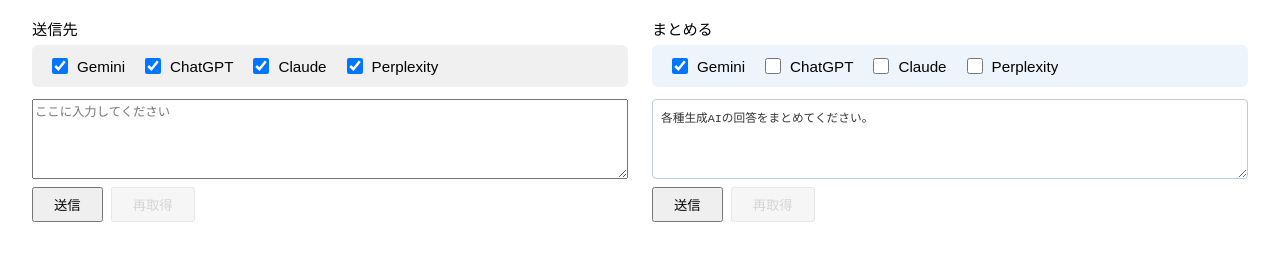
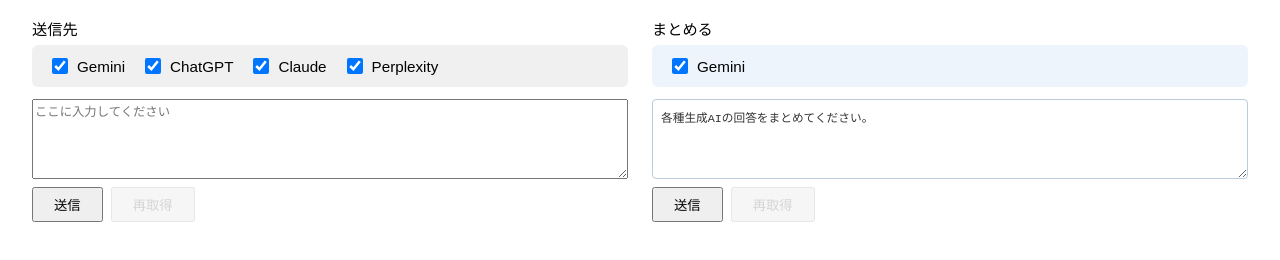
Before and after one commit to katojishiKun/Generative-AI-Bulk-Search, a website: page generative.html in a window 1280 px wide. Shown: the part 102-362 px from the top of the page. Drawn offline with Linux system fonts and the light colour scheme.

Commit message:
まとめをGeminiだけに修正

```diff
--- a/generative.html
+++ b/generative.html
@@ -53,18 +53,6 @@
           <input type="checkbox" id="chk-summary-gemini" value="gemini" checked>
           Gemini
         </label>
-        <label>
-          <input type="checkbox" id="chk-summary-chatgpt" value="chatgpt">
-          ChatGPT
-        </label>
-        <label>
-          <input type="checkbox" id="chk-summary-claude" value="claude">
-          Claude
-        </label>
-        <label>
-          <input type="checkbox" id="chk-summary-perplexity" value="perplexity">
-          Perplexity
-        </label>
       </div>
 
       <!-- まとめ指示テキストエリア -->
```
